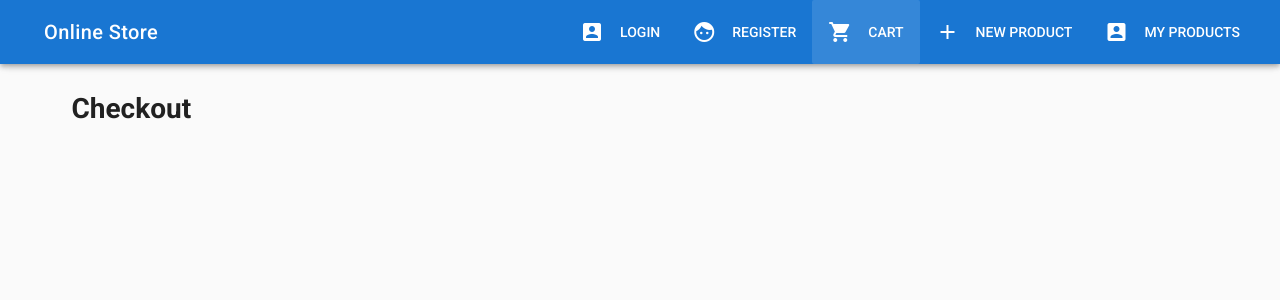
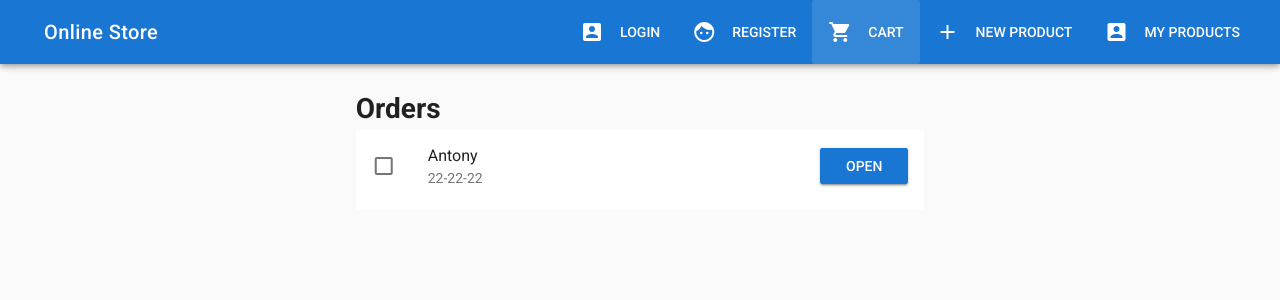
Before and after one commit to VitalyZibulski/Vue-Firebase-Vuex-Router-app, a Vue app: page /checkout in a window 1280 px wide. Shown: the top 300 px of the page. Built offline with nearby package versions, Linux system fonts and the light colour scheme.

Commit message:
add page orders

```diff
--- a/src/components/User/Checkout.vue
+++ b/src/components/User/Checkout.vue
@@ -1,8 +1,36 @@
 <template>
     <v-container>
         <v-layout row>
-            <v-flex xs12>
-                <h1>Checkout</h1>
+            <v-flex xs12 sm6 offset-sm3>
+            <h1 class="text-secondary mb3">Orders</h1>
+            <v-list subheader two-line>
+
+                      <v-list-tile
+                      avatar
+                      v-for="(order,i) in orders"
+                      :key="i"
+                      >
+                        <v-list-tile-action>
+                          <v-checkbox
+                            color="success"
+                            :input-value="order.done"
+                            @change="markDone(order)"
+                          ></v-checkbox>
+                        </v-list-tile-action>
+
+                        <v-list-tile-content>
+                          <v-list-tile-title>{{order.name}}</v-list-tile-title>
+                          <v-list-tile-sub-title>{{order.phone}}</v-list-tile-sub-title>
+                        </v-list-tile-content>
+                        <v-list-tile-action>
+                            <v-btn
+                                :to="'/product/' + order.productId"
+                            class="primary"
+                            >Open</v-btn>
+                        </v-list-tile-action>
+                      </v-list-tile>
+
+                </v-list>
             </v-flex>
         </v-layout>
     </v-container>
@@ -12,7 +40,21 @@
     export default{
         data(){
             return{
+                orders:[
+                    {
+                        id:'test',
+                        name:'Antony',
+                        phone:'22-22-22',
+                        poductId:'1',
+                        done:false
 
+                    }
+                ]
+            }
+        },
+        methods:{
+            markDone(order){
+                order.done = true
             }
         }
     }
```
